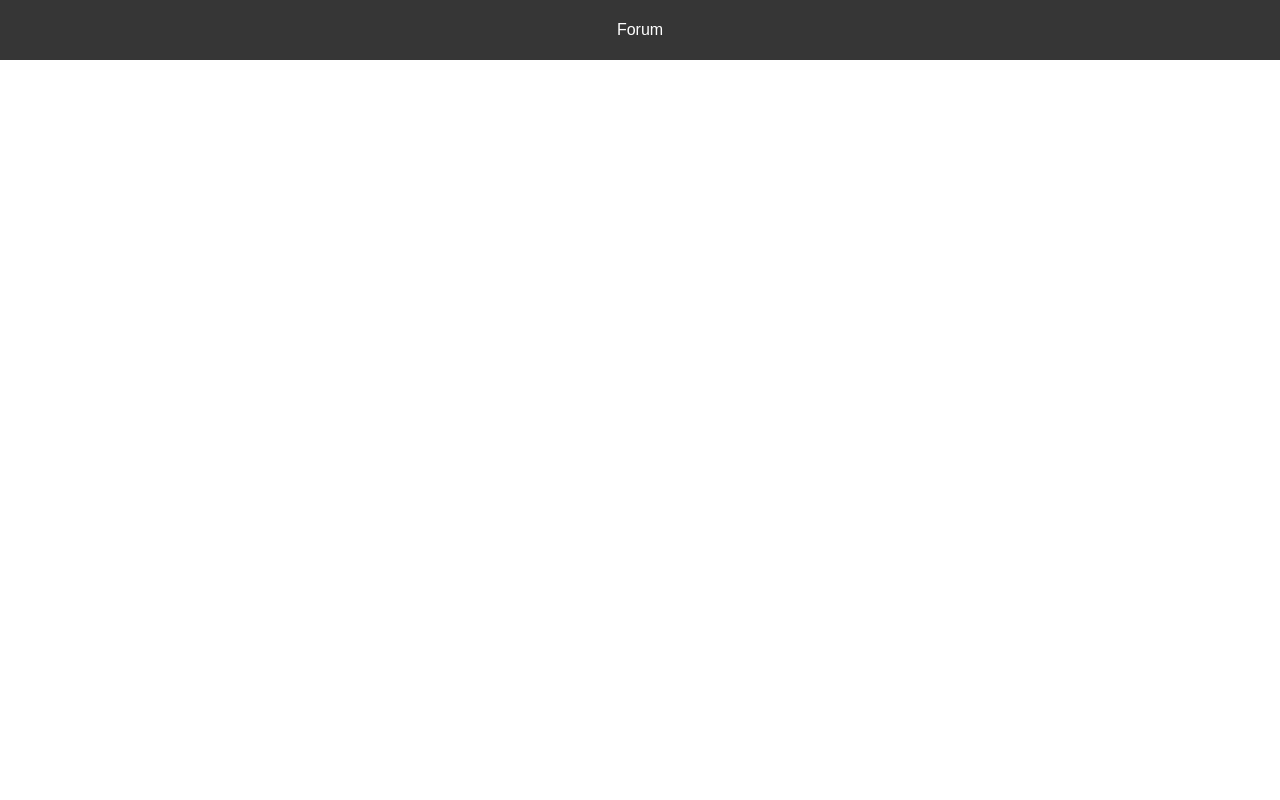
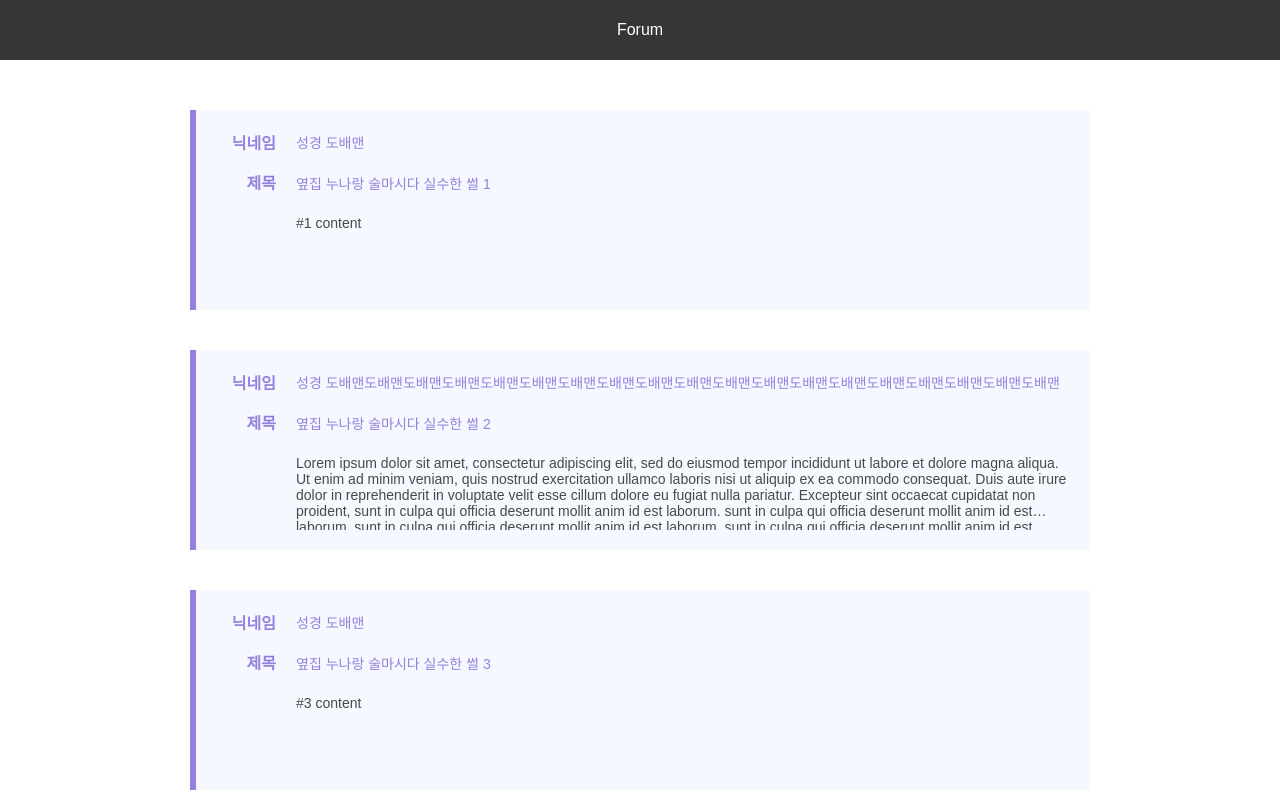
Before and after one commit to kang123077/node_training, a Next.js app: page /forum in a window 1280 px wide. Shown: the top 800 px of the page. Built offline with nearby package versions, Linux system fonts and the light colour scheme.

Commit message:
[추가] ForumItemContent
+ ForumItemContent
+ some styledcomponent

```diff
--- a/component/ForumItemContent.tsx
+++ b/component/ForumItemContent.tsx
@@ -1,10 +1,80 @@
 import styled from "styled-components";
+import Link from "next/link";
 
-const ForumItemContent = () => {
+const ForumItemContent = (props) => {
   return (
-    <div>
-    </div>
+    <Link href={`/post?id=${props.id}`}>
+      <ItemWrapper>
+        <Left>
+          <LeftText>닉네임</LeftText>
+          <LeftText>제목</LeftText>
+        </Left>
+        <Right>
+          <RightText>{props.nickname}</RightText>
+          <RightText>{props.title}</RightText>
+          <RightContent>{props.content}</RightContent>
+        </Right>
+      </ItemWrapper>
+    </Link>
   );
 };
 
 export default ForumItemContent;
+
+const ItemWrapper = styled.a`
+  display: flex;
+  width: 894px;
+  height: 200px;
+  background-color: #f6f8ff;
+  border-style: none none none solid;
+  border-color: #9381dd;
+  border-width: 6px;
+`;
+
+const Left = styled.div`
+  width: 100px;
+  height: 100%;
+`;
+
+const Right = styled.div`
+  width: 794px;
+  height: 100%;
+`;
+
+const LeftText = styled.div`
+  width: 80px;
+  height: 20px;
+  margin-top: 20px;
+  text-align: right;
+  font-size: 16px;
+  font-weight: bold;
+  color: #9381dd;
+`;
+
+const RightText = styled.div`
+  width: 780px;
+  height: 20px;
+  margin-top: 21.5px;
+  text-align: left;
+  font-size: 14px;
+  font-weight: normal;
+  color: #9381dd;
+  overflow: hidden;
+  text-overflow: ellipsis;
+  white-space: nowrap;
+`;
+
+const RightContent = styled.div`
+  width: 780px;
+  height: 75px;
+  margin-top: 21.5px;
+  text-align: left;
+  font-size: 14px;
+  font-weight: normal;
+  color: #494949;
+  overflow: hidden;
+  text-overflow: ellipsis;
+  display: -webkit-box;
+  -webkit-line-clamp: 4 ;
+  -webkit-box-orient: vertical;
+`;
--- a/pages/forum.tsx
+++ b/pages/forum.tsx
@@ -1,15 +1,80 @@
 import MyLayout from "../component/MyLayout";
 import ForumHeaderContent from "../component/ForumHeaderContent";
 import { useState } from "react";
+import Link from "next/link";
+import ForumItemContent from "../component/ForumItemContent";
+import styled from "styled-components";
 
-const Fibonacci = () => {
-	const [pathtext, setPathtext] = useState("Forum");
+const posts = [
+  {
+    id: 1,
+    nickname: "성경 도배맨",
+    title: "옆집 누나랑 술마시다 실수한 썰 1",
+    content: "#1 content",
+  },
+  {
+    id: 2,
+    nickname:
+      "성경 도배맨도배맨도배맨도배맨도배맨도배맨도배맨도배맨도배맨도배맨도배맨도배맨도배맨도배맨도배맨도배맨도배맨도배맨도배맨",
+    title: "옆집 누나랑 술마시다 실수한 썰 2",
+    content: "Lorem ipsum dolor sit amet, consectetur adipiscing elit, sed do eiusmod tempor incididunt ut labore et dolore magna aliqua. Ut enim ad minim veniam, quis nostrud exercitation ullamco laboris nisi ut aliquip ex ea commodo consequat. Duis aute irure dolor in reprehenderit in voluptate velit esse cillum dolore eu fugiat nulla pariatur. Excepteur sint occaecat cupidatat non proident, sunt in culpa qui officia deserunt mollit anim id est laborum. sunt in culpa qui officia deserunt mollit anim id est laborum. sunt in culpa qui officia deserunt mollit anim id est laborum. sunt in culpa qui officia deserunt mollit anim id est laborum. sunt in culpa qui officia deserunt mollit anim id est laborum. sunt in culpa qui officia deserunt mollit anim id est laborum.",
+  },
+  {
+    id: 3,
+    nickname: "성경 도배맨",
+    title: "옆집 누나랑 술마시다 실수한 썰 3",
+    content: "#3 content",
+  },
+  {
+    id: 4,
+    nickname: "성경 도배맨",
+    title: "옆집 누나랑 술마시다 실수한 썰 4",
+    content: "#4 content",
+  },
+  {
+    id: 5,
+    nickname: "성경 도배맨",
+    title: "옆집 누나랑 술마시다 실수한 썰 5",
+    content: "#5 content",
+  },
+];
+
+const PostList = () => (
+  <>
+    {posts.map((data, index) => {
+      return (
+        <ForumItemContent
+          id={data.id}
+          nickname={data.nickname}
+          title={data.title}
+          content={data.content}
+          key={index}
+        />
+      );
+    })}
+  </>
+);
+
+const Forum = () => {
+  const [pathtext, setPathtext] = useState("Forum");
 
   return (
     <div>
-      <ForumHeaderContent pathtext={pathtext}/>
+      <ForumHeaderContent pathtext={pathtext} />
+      <ItemListContent>
+        <PostList />
+      </ItemListContent>
     </div>
   );
 };
 
-export default Fibonacci;
+export default Forum;
+
+const ItemListContent = styled.div`
+  display: flex;
+  flex-direction: column;
+  align-items: center;
+  justify-content: center;
+  gap: 40px;
+  margin-top: 50px;
+`;
```
Also changed, not shown: component/ForumItemListContent.tsx (added, +10 -0 lines), pages/post.tsx (added, +70 -0 lines).
